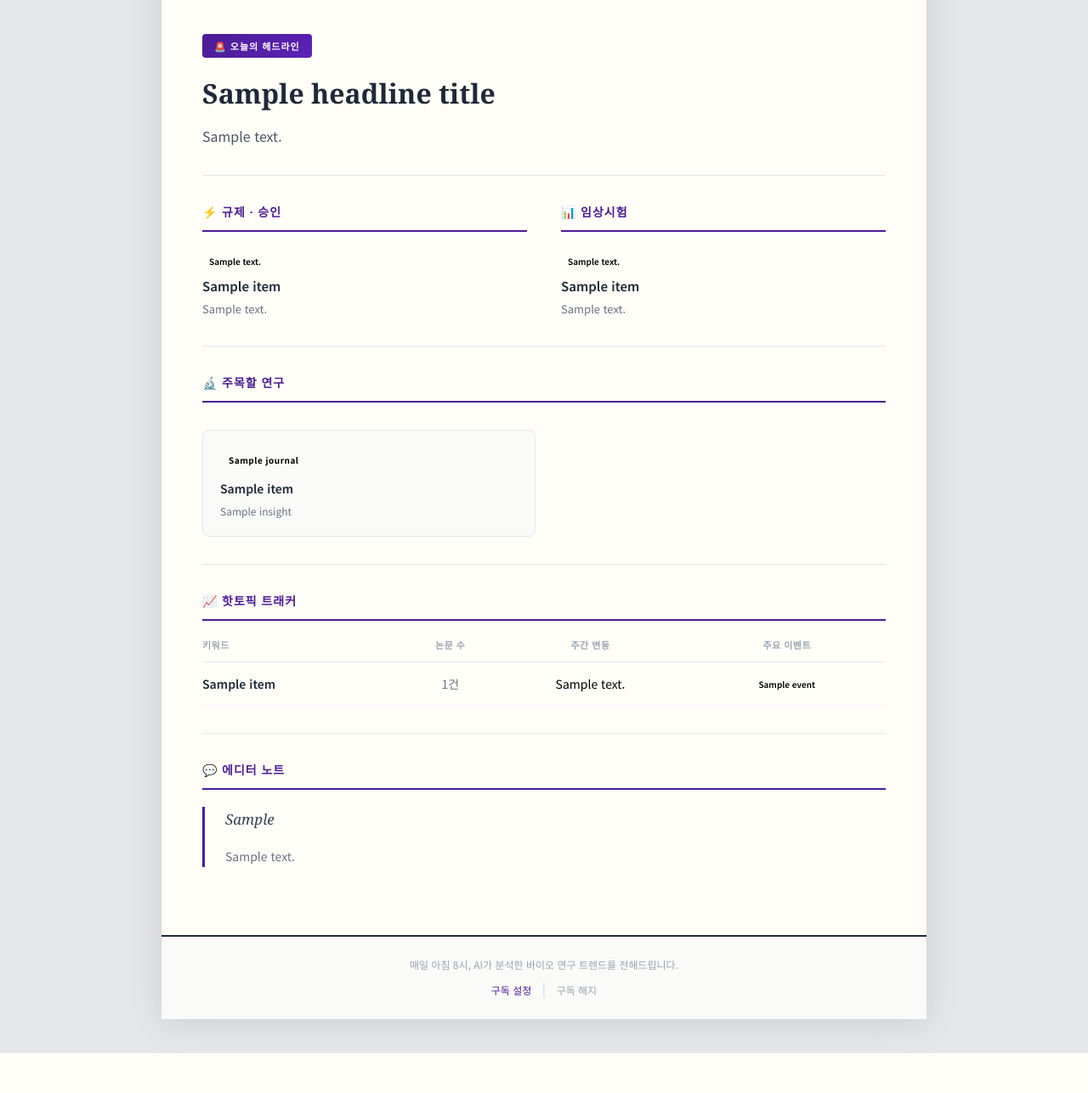
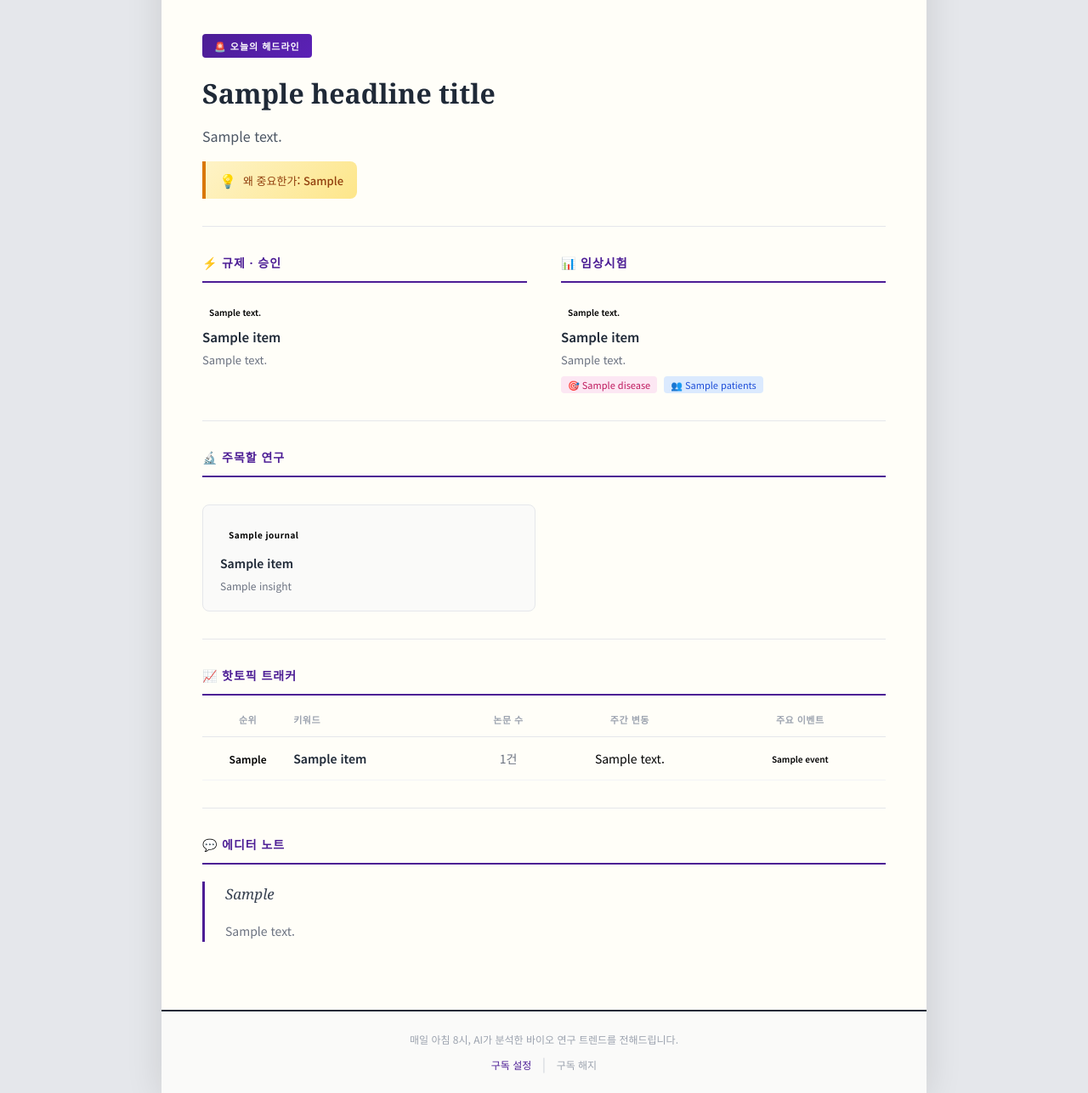
Before and after one commit to jjyun78912/VectorDB_BioInsight, a Python web app: template bio-daily-briefing/templates/newsletter_template.html in a window 1280 px wide. Shown: the part 282-1569 px from the top of the page at 85% size. Before the commit the page ends 1522 px from the top, so only its background shows below. Run offline with Jinja, Linux system fonts and the light colour scheme; the template is opened without the code that fills it: most values are stand-ins (such as "Sample title", 1, 10 or a date in 2020); some libraries are stand-ins or nearby versions.

Commit message:
feat: Add newsletter improvements - importance banner, clinical metadata, rank tracking
Newsletter template improvements:
- Add "Why Important" (왜 중요한가) banner to headline section
- Add patient count and disease metadata to clinical trials
- Add rank change indicator (▲/▼/🆕/—) to hot topics table

Generator updates:
- Pass headline_why field for importance explanation
- Include patients/disease fields in clinical trial formatting
- Calculate rank changes from prev_rank data

Frontend fix:
- Hide error message in Newsletter view when Topics data unavailable

🤖 Generated with [Claude Code](https://claude.com/claude-code)

Co-Authored-By: Claude <noreply@anthropic.com>

```diff
--- a/bio-daily-briefing/templates/newsletter_template.html
+++ b/bio-daily-briefing/templates/newsletter_template.html
@@ -129,6 +129,22 @@
             color: #4B5563;
             line-height: 1.7;
         }
+        .headline-why {
+            display: inline-flex;
+            align-items: center;
+            gap: 8px;
+            margin-top: 16px;
+            padding: 10px 16px;
+            background: linear-gradient(135deg, #FEF3C7 0%, #FDE68A 100%);
+            border-left: 4px solid #D97706;
+            border-radius: 0 8px 8px 0;
+            font-size: 13px;
+            font-weight: 500;
+            color: #92400E;
+        }
+        .headline-why-icon {
+            font-size: 16px;
+        }
 
         /* Two Column */
         .two-column {
@@ -188,6 +204,30 @@
             font-size: 13px;
             color: #6B7280;
             line-height: 1.6;
+        }
+        .news-meta {
+            display: flex;
+            flex-wrap: wrap;
+            gap: 8px;
+            margin-top: 8px;
+        }
+        .news-meta-item {
+            display: inline-flex;
+            align-items: center;
+            gap: 4px;
+            padding: 2px 8px;
+            background: #F3F4F6;
+            border-radius: 4px;
+            font-size: 11px;
+            color: #6B7280;
+        }
+        .news-meta-item.patients {
+            background: #DBEAFE;
+            color: #1D4ED8;
+        }
+        .news-meta-item.disease {
+            background: #FCE7F3;
+            color: #BE185D;
         }
 
         /* Research Grid */
@@ -250,9 +290,10 @@
             padding: 0 0 12px 0;
             border-bottom: 1px solid #E5E7EB;
         }
-        .topics-table th:nth-child(2),
+        .topics-table th:nth-child(1),
         .topics-table th:nth-child(3),
-        .topics-table th:nth-child(4) {
+        .topics-table th:nth-child(4),
+        .topics-table th:nth-child(5) {
             text-align: center;
         }
         .topics-table td {
@@ -260,9 +301,10 @@
             border-bottom: 1px solid #F3F4F6;
             font-size: 14px;
         }
-        .topics-table td:nth-child(2),
+        .topics-table td:nth-child(1),
         .topics-table td:nth-child(3),
-        .topics-table td:nth-child(4) {
+        .topics-table td:nth-child(4),
+        .topics-table td:nth-child(5) {
             text-align: center;
         }
         .topic-name { font-weight: 600; color: #1F2937; }
@@ -270,6 +312,25 @@
         .topic-change-up { color: #16A34A; font-weight: 500; }
         .topic-change-down { color: #DC2626; font-weight: 500; }
         .topic-change-same { color: #9CA3AF; }
+        .topic-rank {
+            display: inline-flex;
+            align-items: center;
+            gap: 2px;
+            font-size: 12px;
+            font-weight: 600;
+        }
+        .topic-rank-up {
+            color: #16A34A;
+        }
+        .topic-rank-down {
+            color: #DC2626;
+        }
+        .topic-rank-same {
+            color: #9CA3AF;
+        }
+        .topic-rank-new {
+            color: #7C3AED;
+        }
         .topic-event {
             display: inline-block;
             padding: 3px 8px;
@@ -401,6 +462,12 @@
                 <span class="headline-label">🚨 오늘의 헤드라인</span>
                 <h2 class="headline-title">{{ headline_title }}</h2>
                 <p class="headline-summary">{{ headline_summary }}</p>
+                {% if headline_why %}
+                <div class="headline-why">
+                    <span class="headline-why-icon">💡</span>
+                    <span>왜 중요한가: {{ headline_why }}</span>
+                </div>
+                {% endif %}
             </section>
 
             <!-- Two Column: Regulatory + Clinical -->
@@ -426,6 +493,16 @@
                         <span class="news-badge badge-{{ item.badge_type }}">{{ item.badge_text }}</span>
                         <h4 class="news-title">{{ item.title }}</h4>
                         <p class="news-desc">{{ item.description }}</p>
+                        {% if item.patients or item.disease %}
+                        <div class="news-meta">
+                            {% if item.disease %}
+                            <span class="news-meta-item disease">🎯 {{ item.disease }}</span>
+                            {% endif %}
+                            {% if item.patients %}
+                            <span class="news-meta-item patients">👥 {{ item.patients }}</span>
+                            {% endif %}
+                        </div>
+                        {% endif %}
                     </article>
                     {% endfor %}
                     {% if not clinical_trials %}
@@ -459,6 +536,7 @@
                 <table class="topics-table">
                     <thead>
                         <tr>
+                            <th>순위</th>
                             <th>키워드</th>
                             <th>논문 수</th>
                             <th>주간 변동</th>
@@ -468,6 +546,11 @@
                     <tbody>
                         {% for item in hot_topics %}
                         <tr>
+                            <td>
+                                <span class="topic-rank topic-rank-{{ item.rank_change_type }}">
+                                    {{ item.rank_display }}
+                                </span>
+                            </td>
                             <td class="topic-name">{{ item.name }}</td>
                             <td class="topic-count">{{ item.count }}건</td>
                             <td class="topic-change-{{ item.change_type }}">{{ item.change_text }}</td>
@@ -482,7 +565,7 @@
                         {% endfor %}
                         {% if not hot_topics %}
                         <tr>
-                            <td colspan="4" style="text-align: center; color: #9CA3AF;">핫토픽 데이터가 없습니다.</td>
+                            <td colspan="5" style="text-align: center; color: #9CA3AF;">핫토픽 데이터가 없습니다.</td>
                         </tr>
                         {% endif %}
                     </tbody>
--- a/frontend/react_app/components/DailyBriefing.tsx
+++ b/frontend/react_app/components/DailyBriefing.tsx
@@ -258,7 +258,7 @@ export const DailyBriefing: React.FC<DailyBriefingProps> = ({ isOpen, onClose })
             </div>
           )}
 
-          {error && (
+          {error && viewMode === 'topics' && (
             <div className="flex flex-col items-center justify-center py-32">
               <p className="text-red-400 text-lg mb-4">{error}</p>
               <button
```
Also changed, not shown: bio-daily-briefing/src/newsletter_generator.py (+40 -7 lines).
